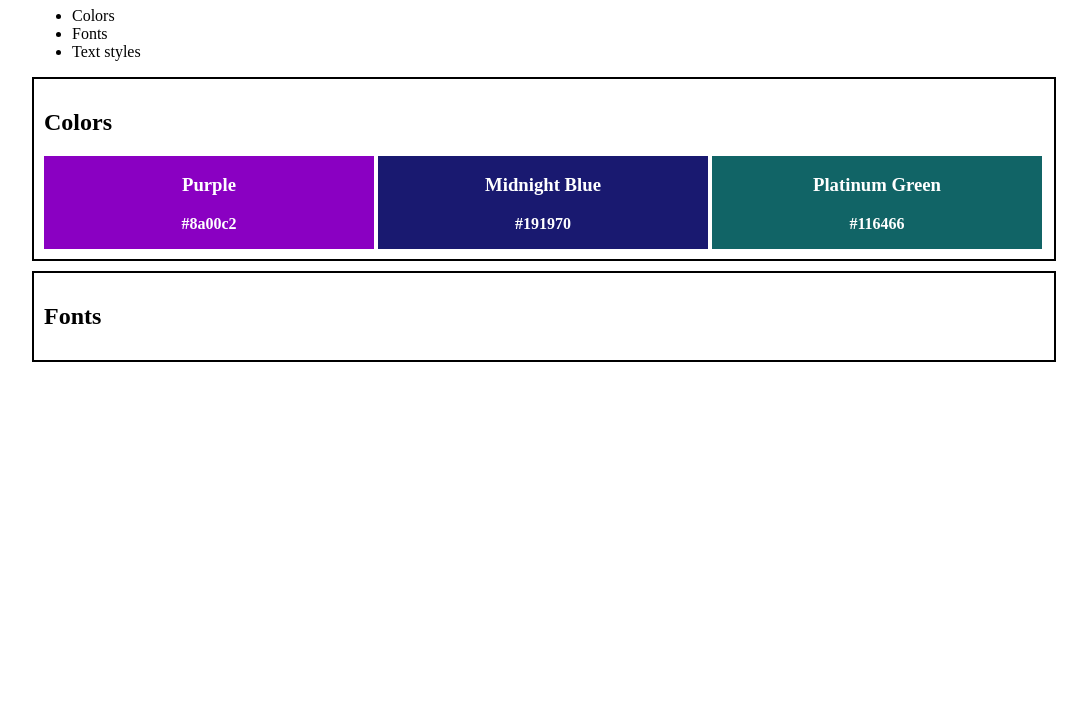
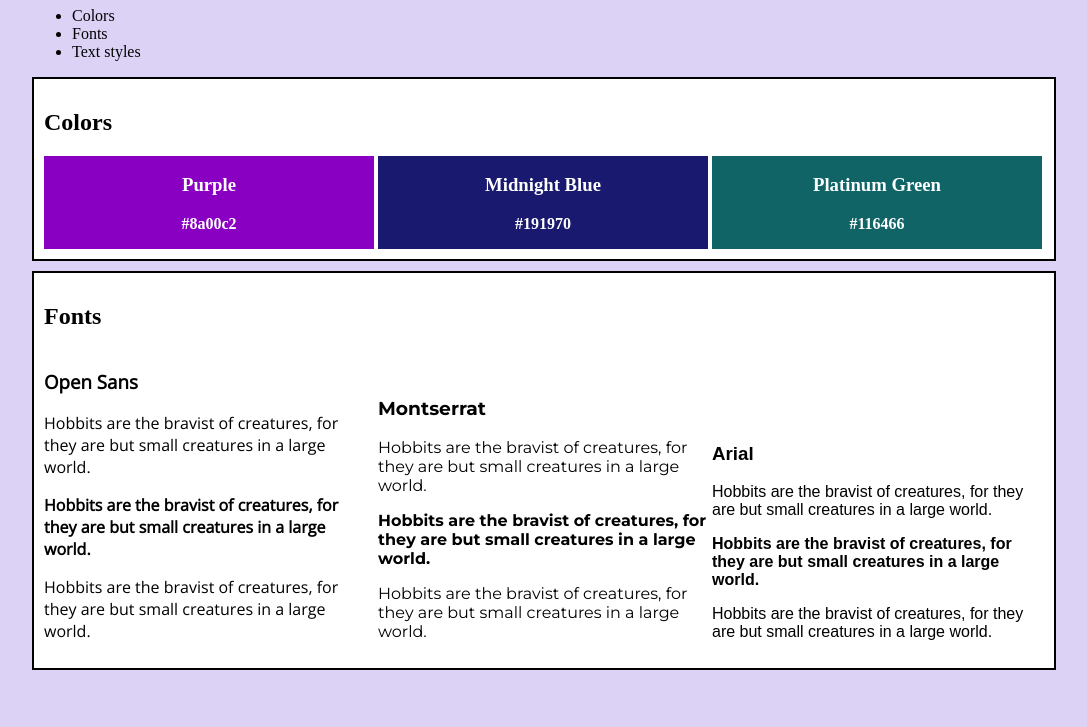
Before and after one commit to KodingKat/siteStyleGuide, a plain HTML site: page index.html in a window 1280 px wide. Shown: the part 73-800 px from the top of the page, without its empty margins (96-1183 px from the left). Drawn offline with nearby package versions, Linux system fonts and the light colour scheme.

Commit message:
Added the fonts to the style guide, as well as CSS.

```diff
--- a/index.html
+++ b/index.html
@@ -2,6 +2,12 @@
 <hmtl>
     <head>
         <link href="./resources/css/index.css" type="text/css" rel="stylesheet">
+        <link rel="preconnect" href="https://fonts.googleapis.com">
+        <link rel="preconnect" href="https://fonts.gstatic.com" crossorigin>
+        <link href="https://fonts.googleapis.com/css2?family=Open+Sans:ital,wght@0,400;1,400;1,700&display=swap" rel="stylesheet">
+        <link rel="preconnect" href="https://fonts.googleapis.com">
+        <link rel="preconnect" href="https://fonts.gstatic.com" crossorigin>
+        <link href="https://fonts.googleapis.com/css2?family=Montserrat:ital,wght@0,400;0,700;1,400&display=swap" rel="stylesheet">
         <title>My Website Style Guide</title>
     </head>
     <body>
@@ -16,6 +22,8 @@
             </ul>
         </nav>
         <main>
+
+            <!--Colors-->
             <div class="container">
                 <h2>Colors</h2>
                 <div class="color-container">
@@ -33,10 +41,38 @@
                     </div>
                 </div>
             </div>
+
+            <!--Fonts-->
             <div class="container">
                 <h2>Fonts</h2>
-                <div>
-
+                <div class="fonts-container">
+                    <div class="fonts-panel">
+                        <h3 class="open-sans">Open Sans</h3>
+                        <p class="open-sans">Hobbits are the bravist of creatures, for they are
+                        but small creatures in a large world.</p>
+                        <p class="open-sans"><strong>Hobbits are the bravist of creatures, for they are
+                        but small creatures in a large world.</strong></p>
+                        <p class="open-sans"><italics>Hobbits are the bravist of creatures, for they are
+                            but small creatures in a large world</italics>.</p>
+                    </div>
+                    <div class="fonts-panel">
+                        <h3 class="Montserrat">Montserrat</h3>
+                        <p class="Montserrat">Hobbits are the bravist of creatures, for they are
+                        but small creatures in a large world.</p>
+                        <p class="Montserrat"><strong>Hobbits are the bravist of creatures, for they are
+                        but small creatures in a large world.</strong></p>
+                        <p class="Montserrat"><italics>Hobbits are the bravist of creatures, for they are
+                            but small creatures in a large world</italics>.</p>
+                    </div>
+                    <div class="fonts-panel">
+                        <h3 class="arial">Arial</h3>
+                        <p class="arial">Hobbits are the bravist of creatures, for they are
+                        but small creatures in a large world.</p>
+                        <p class="arial"><strong>Hobbits are the bravist of creatures, for they are
+                        but small creatures in a large world.</strong></p>
+                        <p class="arial"><italics>Hobbits are the bravist of creatures, for they are
+                            but small creatures in a large world</italics>.</p>
+                    </div>
                 </div>
             </div>
         </main>
--- a/resources/css/index.css
+++ b/resources/css/index.css
@@ -1,14 +1,18 @@
+/*Main section*/
 body {
     margin: 0 10%;
     padding: 0;
+    background-color: #dcd2f6;
 }
 
 .container {
     padding: 10px;
     border: 2px solid #000;
     margin: 10px auto;
+    background-color: #fff;
 }
 
+/*Color portion*/
 .color-container {
     text-align: center;
     display: inline;
@@ -36,3 +40,26 @@ body {
     display: inline-block;
     text-align: center;
 }
+
+/*Fonts*/
+
+.fonts-container {
+    display: inline;
+}
+
+.fonts-panel {
+    width: 33%;
+    display: inline-block;
+}
+
+.open-sans {
+    font-family: "Open Sans";
+}
+
+.Montserrat {
+    font-family: "Montserrat";
+}
+
+.arial {
+    font-family: arial;
+}
```
